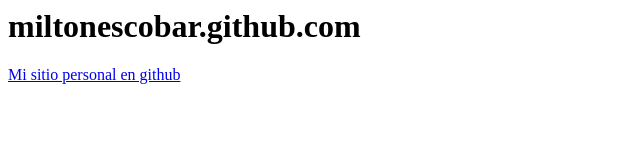
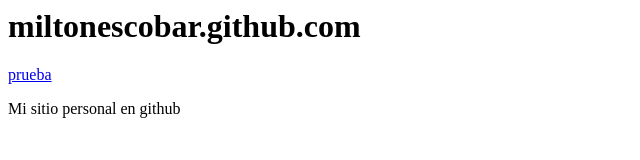
Before and after one commit to miltonescobar/miltonescobar.github.io, a plain HTML site: page index.html in a window 1280 px wide. Shown: the whole page, without its empty margins (0-640 px from the left). Drawn offline with Linux system fonts and the light colour scheme.

Commit message:
Update index.html

```diff
--- a/index.html
+++ b/index.html
@@ -1,3 +1,3 @@
 <h1> miltonescobar.github.com </h1>
-<a href="prueba">
+<a href="prueba">prueba</a>
 <p>Mi sitio personal en github</p>
```
